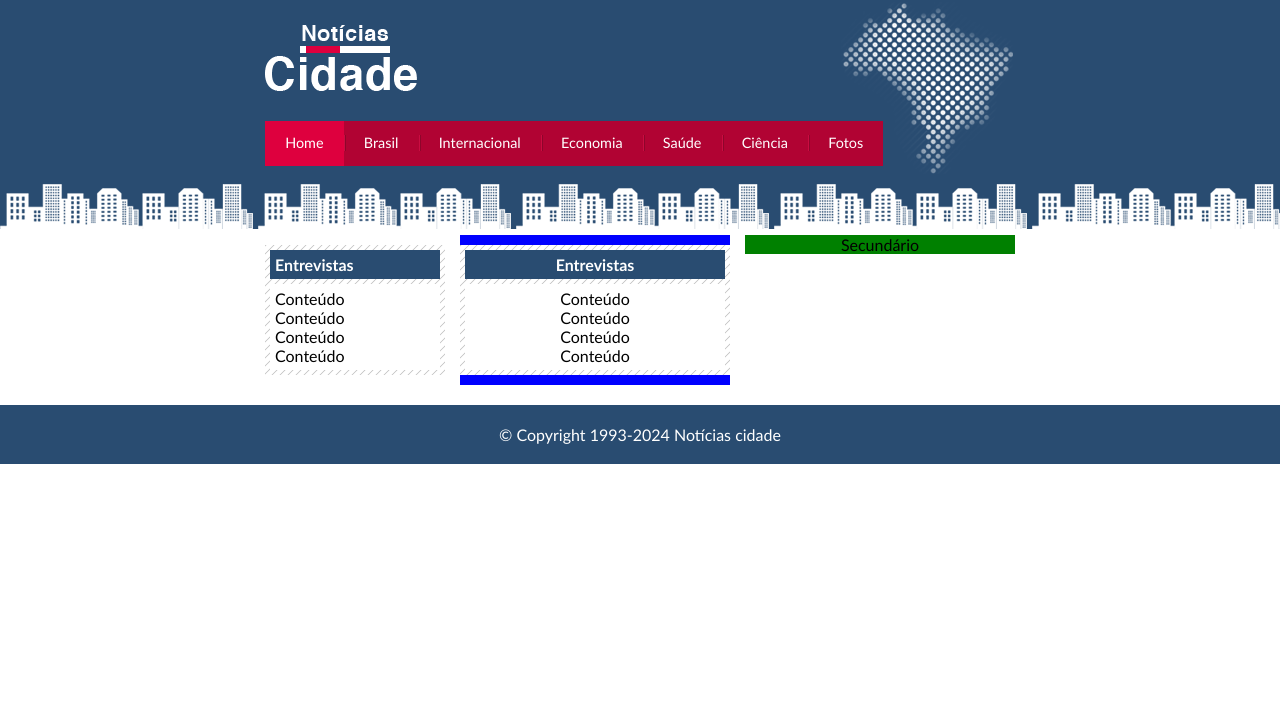
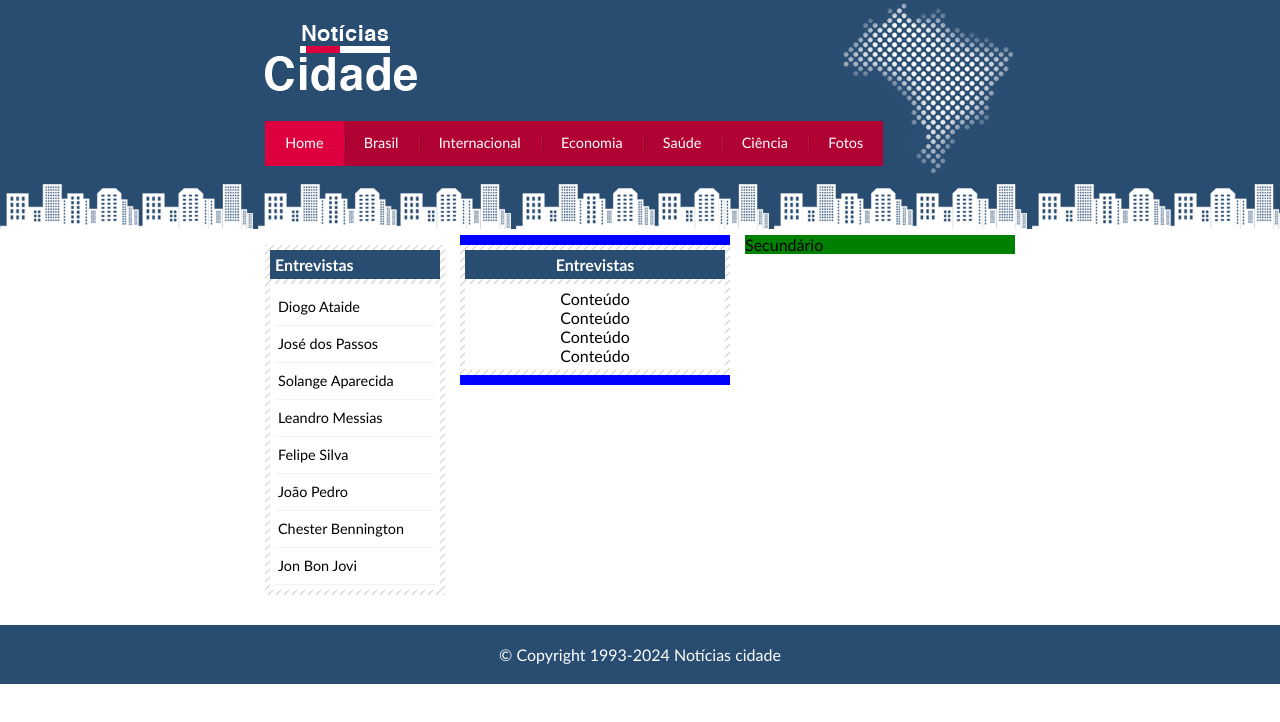
Before and after one commit to diatsilva007/noticias-cidade, a plain HTML site: page index.html in a window 1280 px wide. Drawn offline with Linux system fonts and the light colour scheme.

Commit message:
index.html and style.css updated

```diff
--- a/css/style.css
+++ b/css/style.css
@@ -120,7 +120,6 @@ body.fotos #navegacao a#fotos {
     width: 270px;
     float: left;
     background: green;
-    text-align: center;
     margin: 0 0 20px 15px;
 }
 
@@ -145,6 +144,22 @@ h2 {
     margin-top: 5px;
 }
 
+/* Formatar menus laterais */
+
+#lateral ul a {
+    font-size: 0.9em;
+    padding: 3px;
+    display: block;
+    line-height: 30px;
+    color: black;
+    text-decoration: none;
+    border-bottom: 1px solid #f3f3f3;
+}
+
+#lateral ul a:hover {
+    color: #a1a1a1;
+}
+
 /* Rodapé */
 #container-rodape {
     clear: both;
--- a/index.html
+++ b/index.html
@@ -77,10 +77,16 @@
                 <div class="caixa">
                     <h2>Entrevistas</h2>
                     <div class="caixa-conteudo">
-                        Conteúdo <br>
-                        Conteúdo <br>
-                        Conteúdo <br>
-                        Conteúdo <br>
+                       <ul>
+                        <li><a href="">Diogo Ataide</a></li>
+                        <li><a href="">José dos Passos</a></li>
+                        <li><a href="">Solange Aparecida</a></li>
+                        <li><a href="">Leandro Messias</a></li>
+                        <li><a href="">Felipe Silva</a></li>
+                        <li><a href="">João Pedro</a></li>
+                        <li><a href="">Chester Bennington</a></li>
+                        <li><a href="">Jon Bon Jovi</a></li>
+                       </ul>
                     </div>
                 </div>
             </div>
```
